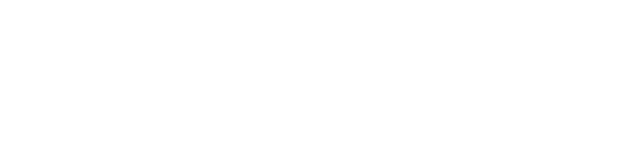
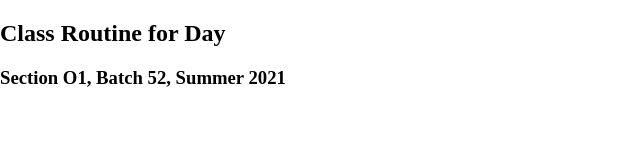
Before and after one commit to nuray-alam/class-routine, a plain HTML site: page index.html in a window 1280 px wide. Shown: the whole page, without its empty margins (0-640 px from the left). Drawn offline with Linux system fonts and the light colour scheme.

Commit message:
title heading added

```diff
--- a/index.html
+++ b/index.html
@@ -3,9 +3,13 @@
 <head>
     <meta charset="UTF-8">
     <meta name="viewport" content="width=device-width, initial-scale=1.0">
+    <link rel="stylesheet" href="style.css">
     <title>Document</title>
 </head>
 <body>
-
+    <section class="title-area">
+        <h2>Class Routine for Day</h2>
+        <h3>Section O1, Batch 52, Summer 2021</h3>
+    </section>
 </body>
 </html>
--- a/style.css
+++ b/style.css
@@ -0,0 +1,4 @@
+body{
+    margin: 0%;
+    padding: 0%;
+}
```
